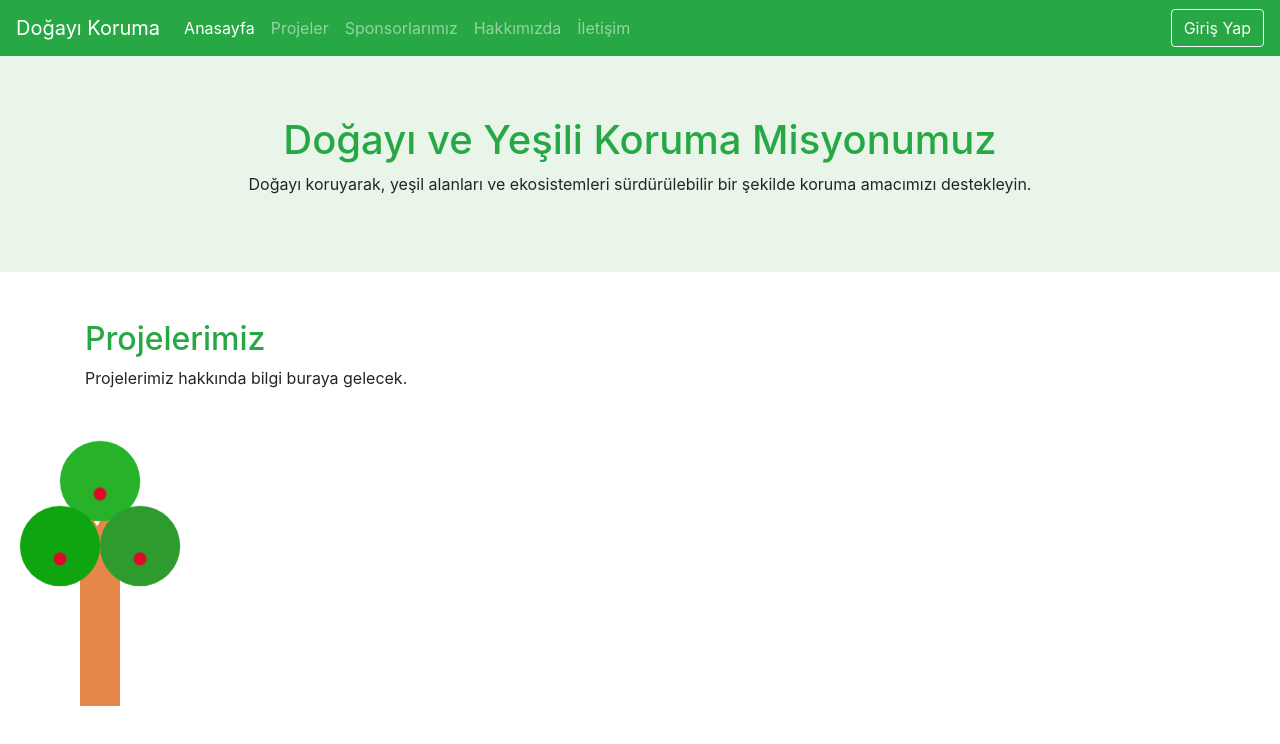
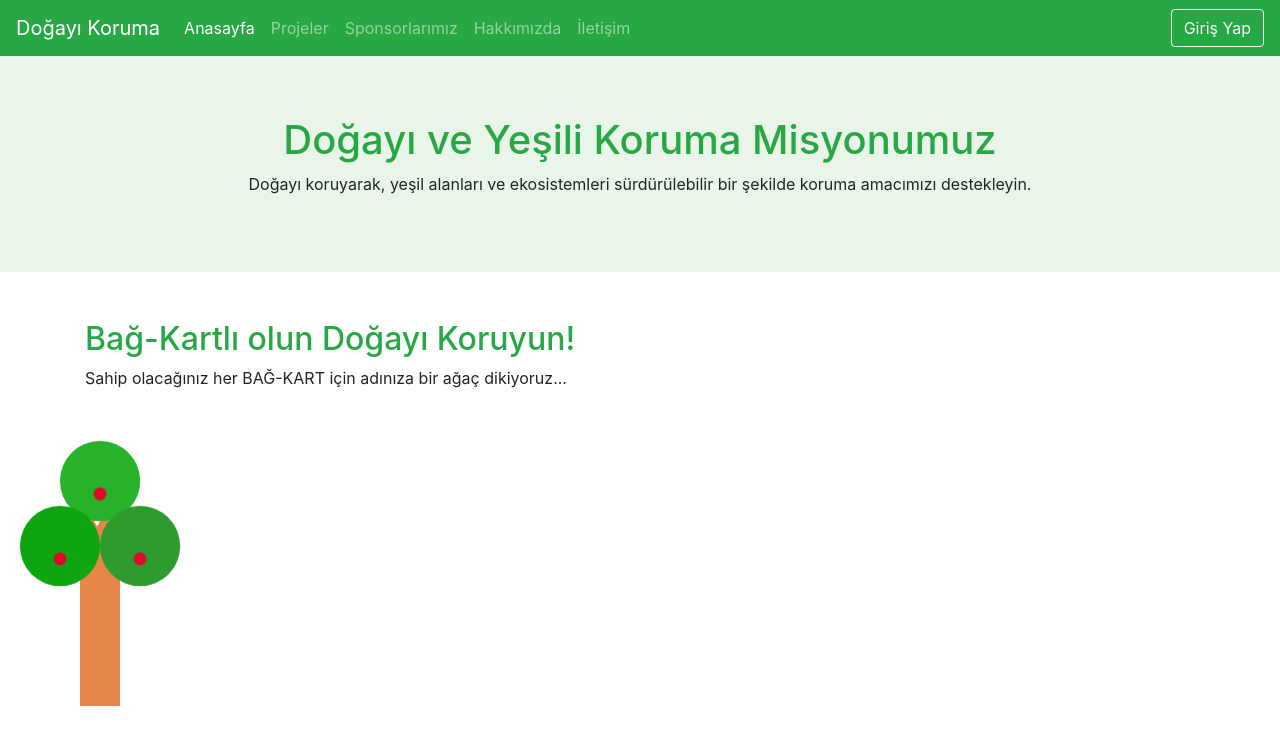
Before and after one commit to ozcan00/green, a plain HTML site: page index.html in a window 1280 px wide. Shown: the top 744 px of the page. Drawn offline with nearby package versions, Linux system fonts and the light colour scheme.

Commit message:
any change

```diff
--- a/index.html
+++ b/index.html
@@ -54,8 +54,8 @@
 
     <!-- İçerik Bölümü -->
     <div class="container mt-5">
-        <h2>Projelerimiz</h2>
-        <p>Projelerimiz hakkında bilgi buraya gelecek.</p>
+        <h2>Bağ-Kartlı olun Doğayı Koruyun!</h2>
+        <p>Sahip olacağınız her BAĞ-KART için adınıza bir ağaç dikiyoruz...</p>
     </div>
  <!-- Agac animasyonu-->
  <div class="tree">
```
Also changed, not shown: hakkimizda.html (+2 -2 lines), projeler.html (+1 -0 lines), kaynakçalar.txt (added).
